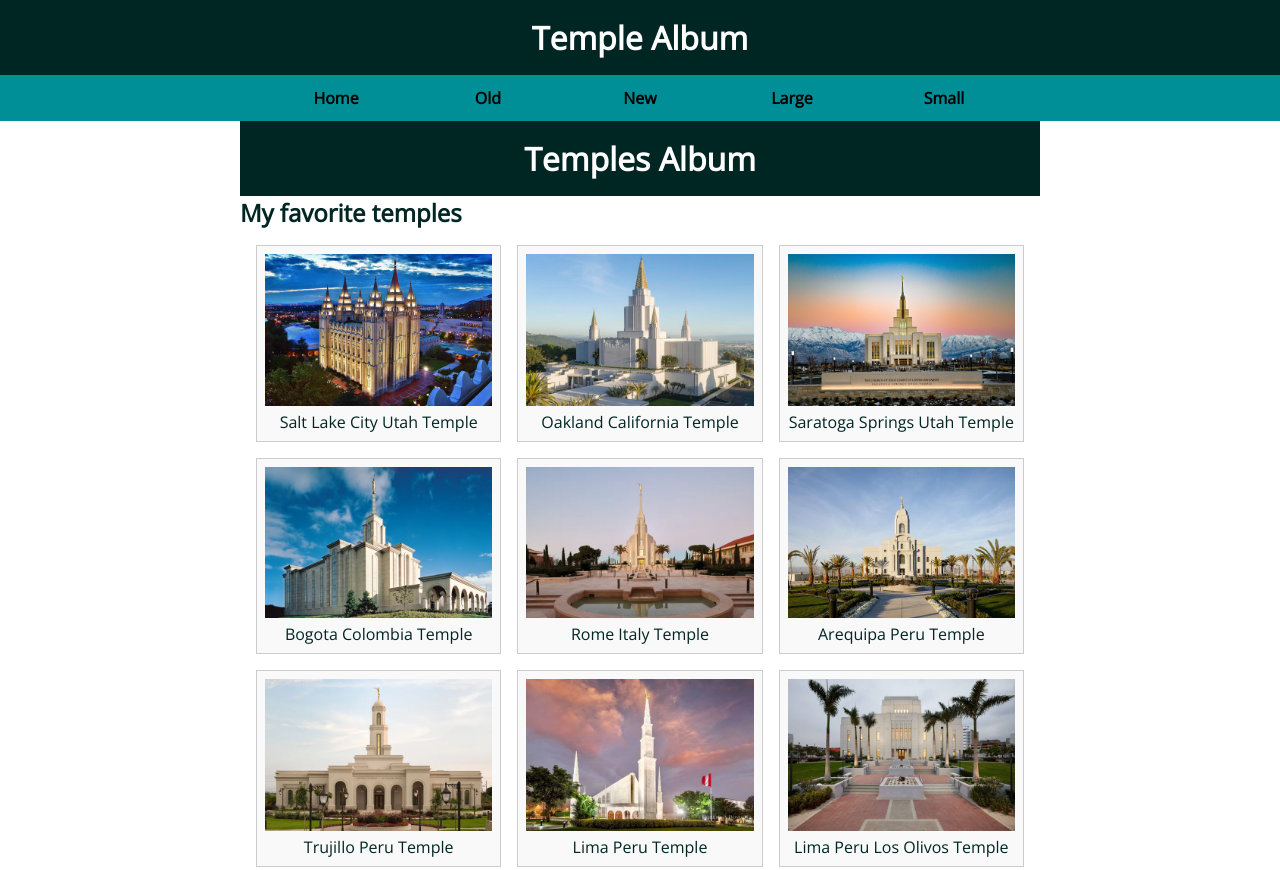
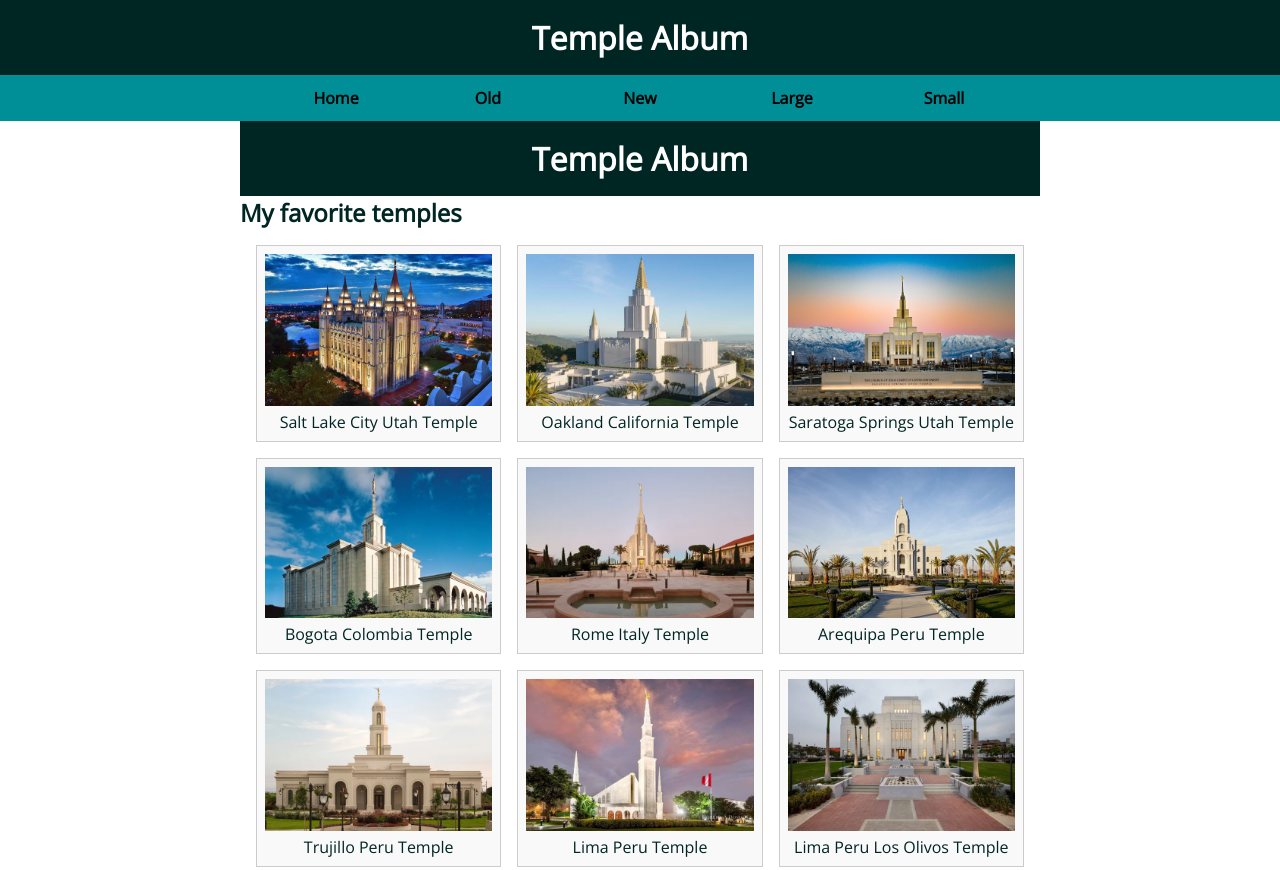
Before and after one commit to Dekartmc/wdd131, a plain HTML site: page temples.html in a window 1280 px wide. Shown: the top 870 px of the page. Drawn offline with nearby package versions, Linux system fonts and the light colour scheme.

Commit message:
W02_New_Update

```diff
--- a/temples.html
+++ b/temples.html
@@ -30,7 +30,7 @@
     </header>
     <!-- Main -->
     <main>
-      <h1>Temples Album</h1>
+      <h1>Temple Album</h1>
       <h2>My favorite temples</h2>
       <section class="gallery">
         <figure>
```
